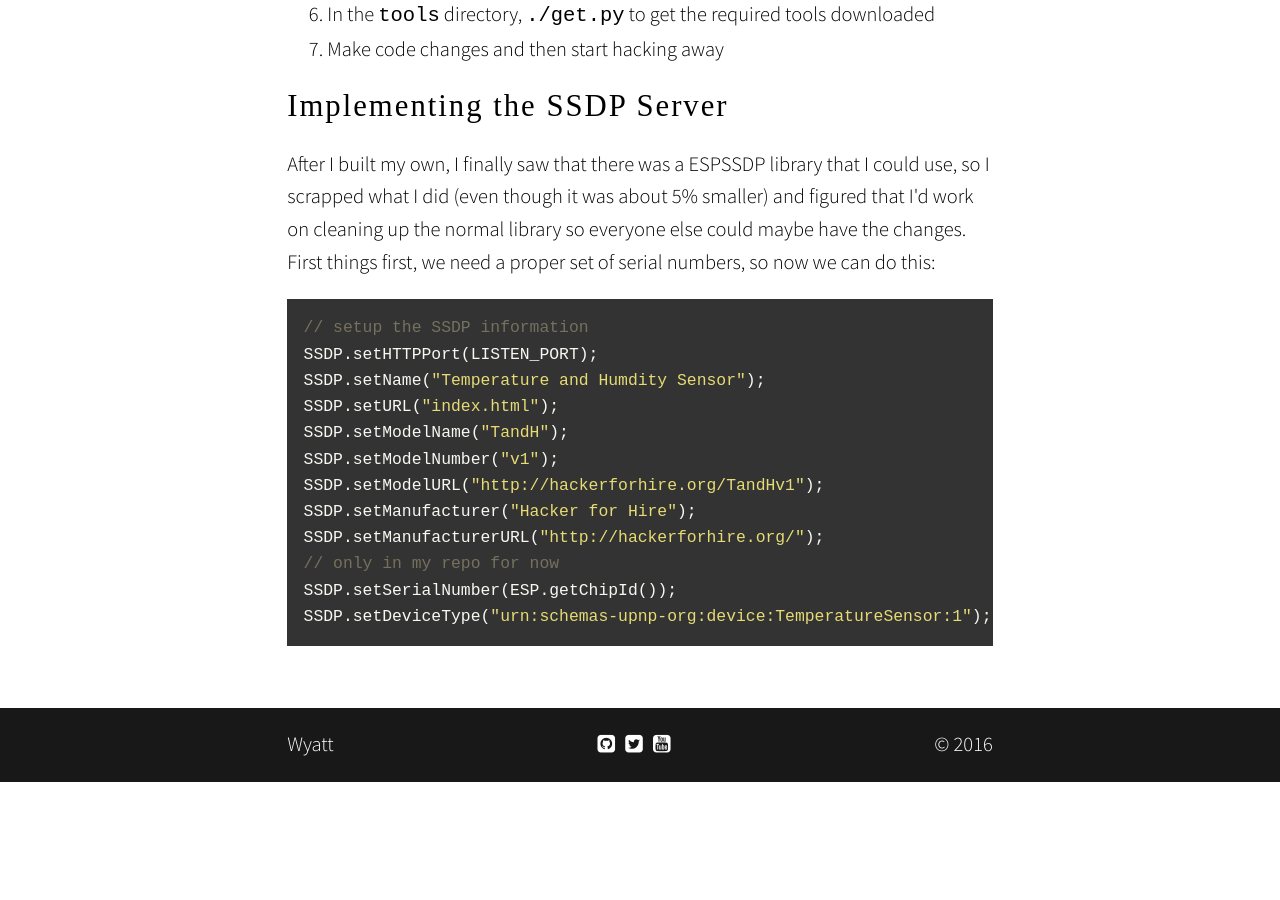
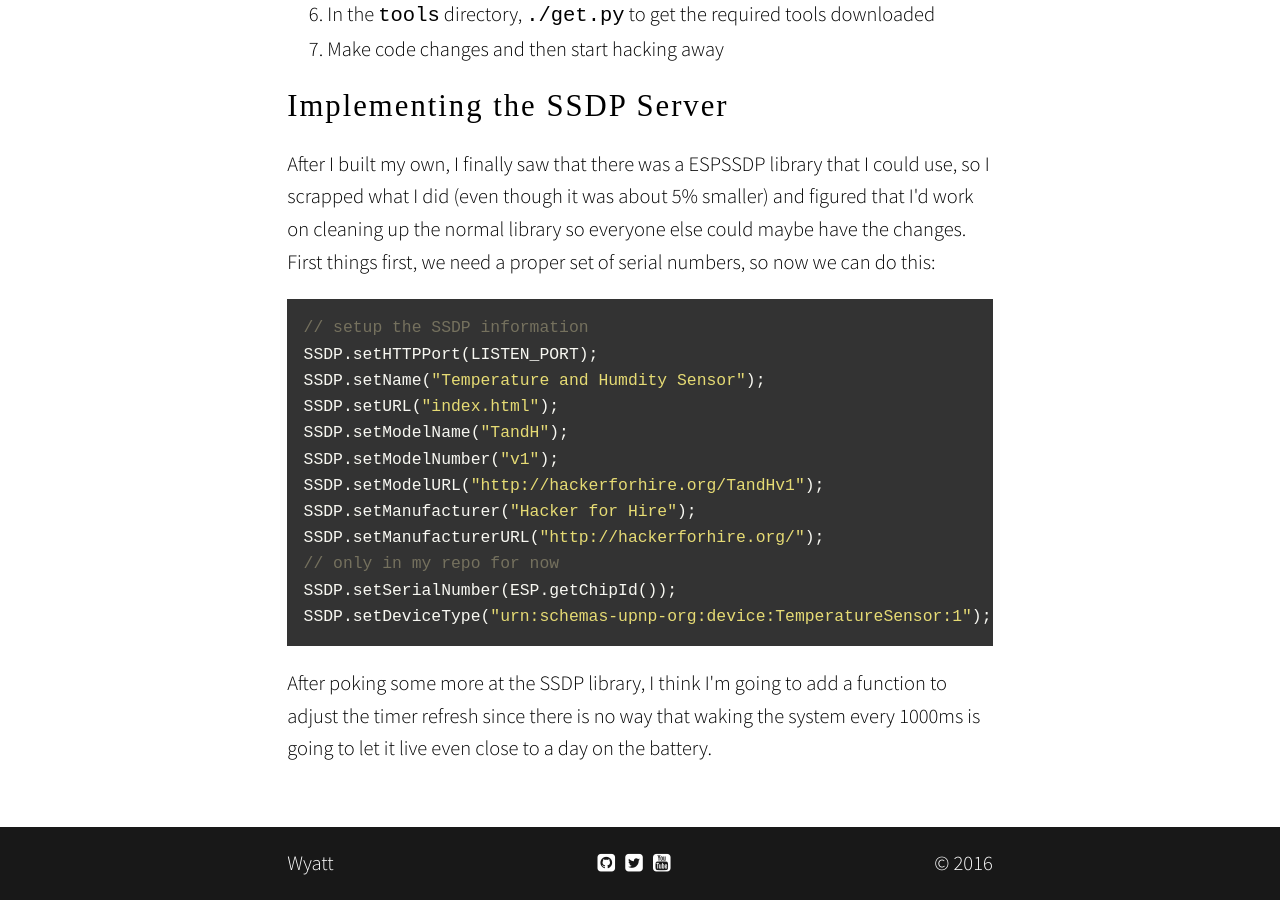
Before and after one commit to wyattearp/wyattearp.github.io, a Jekyll site: the page built from _posts/2016-01-06-esp8266-ssdp.md, in a window 1280 px wide and 900 px high, scrolled down 862 px. Built offline with Jekyll 4.4.1, drawn with Linux system fonts in a browser that asks for light colours; nearby versions of some CDN libraries; some web fonts are replaced; before the commit the page ends 1644 px from its top, so only the background shows below that.

Commit message:
one of these is going to get the code formatting to work

````diff
--- a/_posts/2016-01-06-esp8266-ssdp.md
+++ b/_posts/2016-01-06-esp8266-ssdp.md
@@ -20,7 +20,7 @@ Implementing the SSDP Server
 ----
 After I built my own, I finally saw that there was a ESPSSDP library that I could use, so I scrapped what I did (even though it was about 5% smaller) and figured that I&#39;d work on cleaning up the normal library so everyone else could maybe have the changes. First things first, we need a proper set of serial numbers, so now we can do this:
 
-``` c++
+```c++
 // setup the SSDP information
 SSDP.setHTTPPort(LISTEN_PORT);
 SSDP.setName("Temperature and Humdity Sensor");
@@ -34,3 +34,5 @@ SSDP.setManufacturerURL("http://hackerforhire.org/");
 SSDP.setSerialNumber(ESP.getChipId());
 SSDP.setDeviceType("urn:schemas-upnp-org:device:TemperatureSensor:1");
 ```
+
+After poking some more at the SSDP library, I think I&#39;m going to add a function to adjust the timer refresh since there is no way that waking the system every 1000ms is going to let it live even close to a day on the battery.
````
